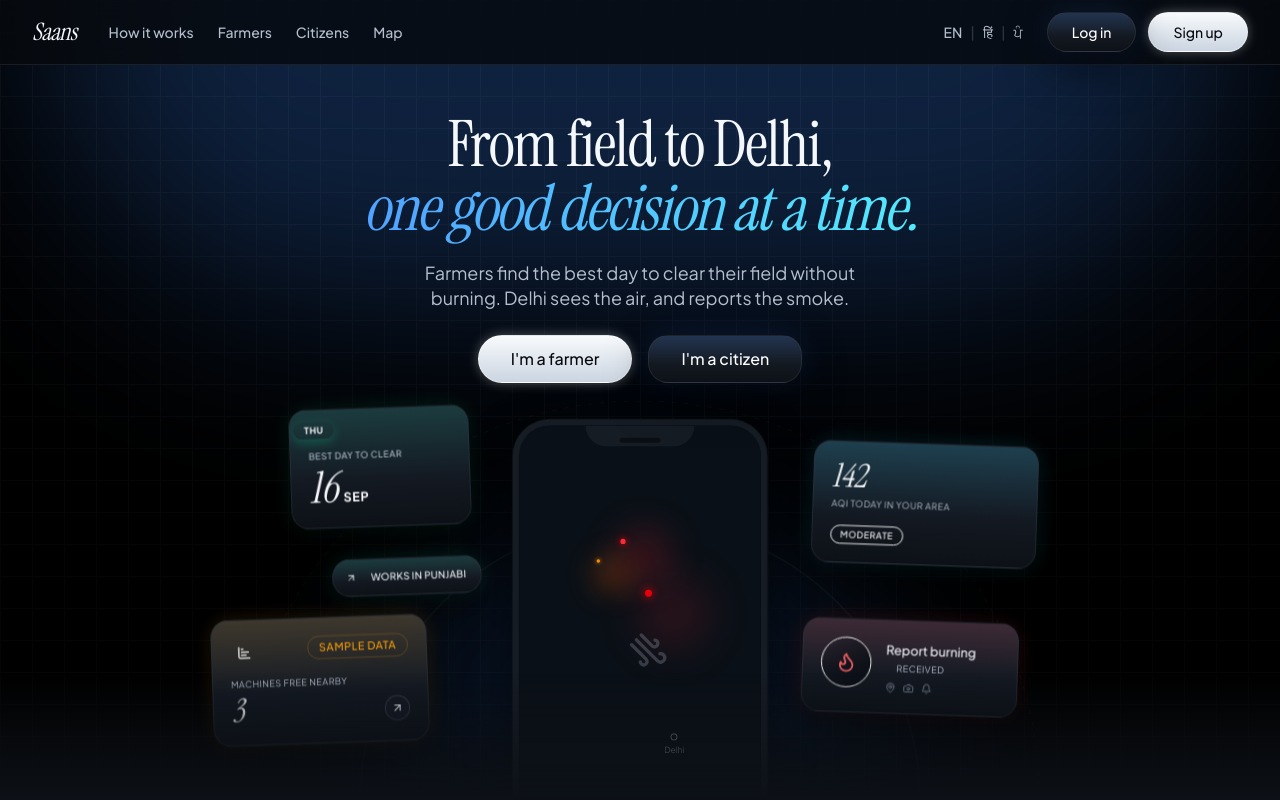
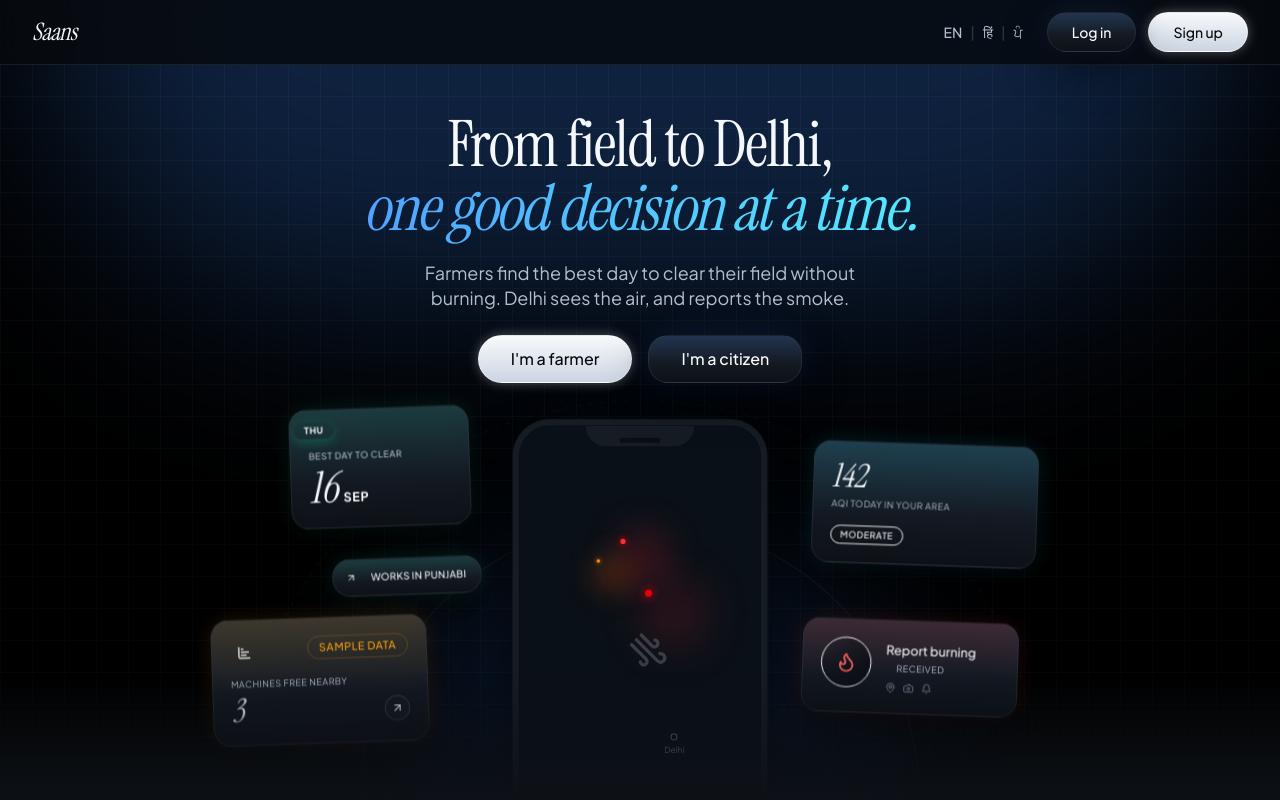
Before and after one commit to Saaarthak0102/BharatBuilds, a Next.js app in the folder apps/web/: page / in a window 1280 px wide. Shown: the top 800 px of the page. Built offline with nearby package versions, Linux system fonts and the light colour scheme.

Commit message:
feat: add TopBar component with branding, language selector, and auth actions

```diff
--- a/apps/web/components/ui/TopBar.tsx
+++ b/apps/web/components/ui/TopBar.tsx
@@ -17,12 +17,7 @@
             <span className="font-serif italic text-2xl tracking-tight text-[var(--text-hi)]">Saans</span>
           </Link>
 
-          <nav className="hidden md:flex items-center gap-6 text-sm font-medium text-[var(--text-mid)]">
-            <Link href="/#how-it-works" className="hover:text-[var(--text-hi)] transition-colors">How it works</Link>
-            <Link href="/#farmers" className="hover:text-[var(--text-hi)] transition-colors">Farmers</Link>
-            <Link href="/#citizens" className="hover:text-[var(--text-hi)] transition-colors">Citizens</Link>
-            <Link href="/map" className="hover:text-[var(--text-hi)] transition-colors">Map</Link>
-          </nav>
+
         </div>
 
         <div className="flex items-center gap-4">
```
